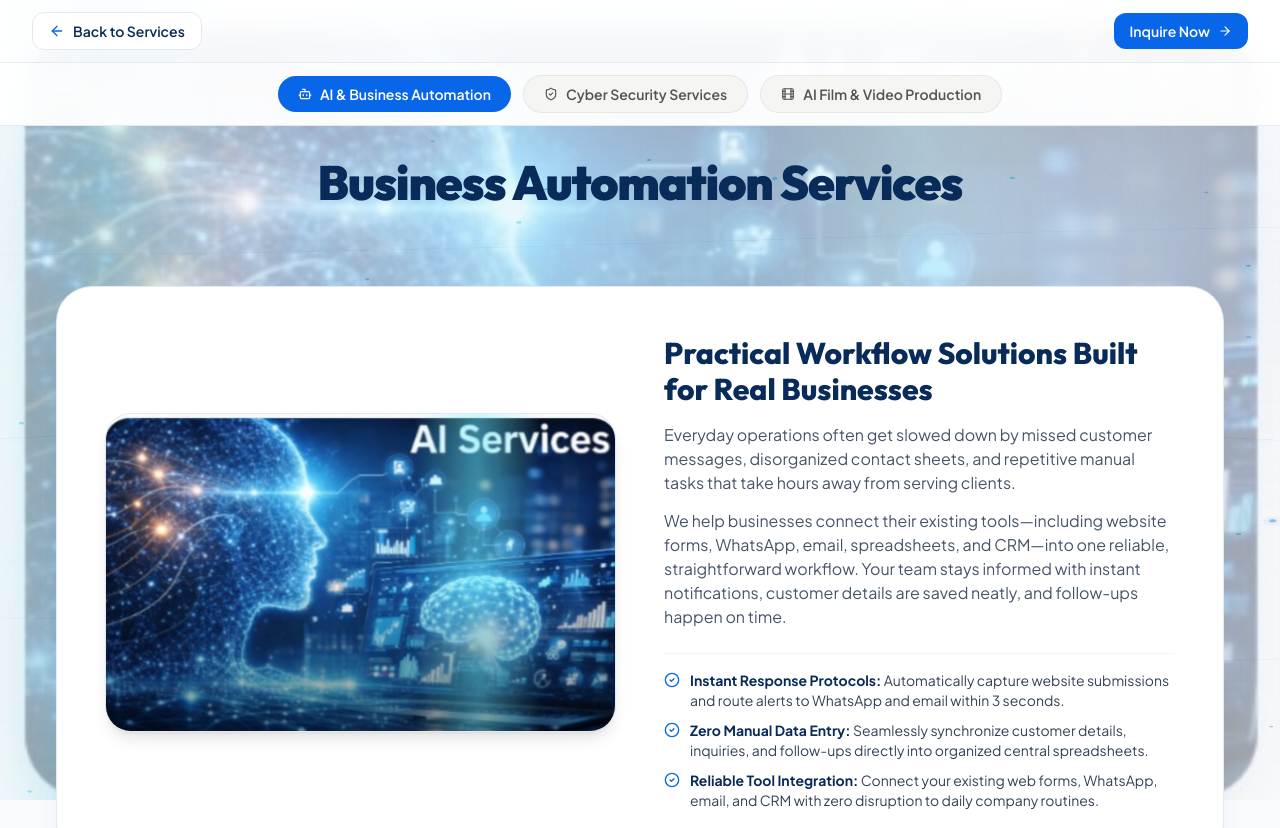
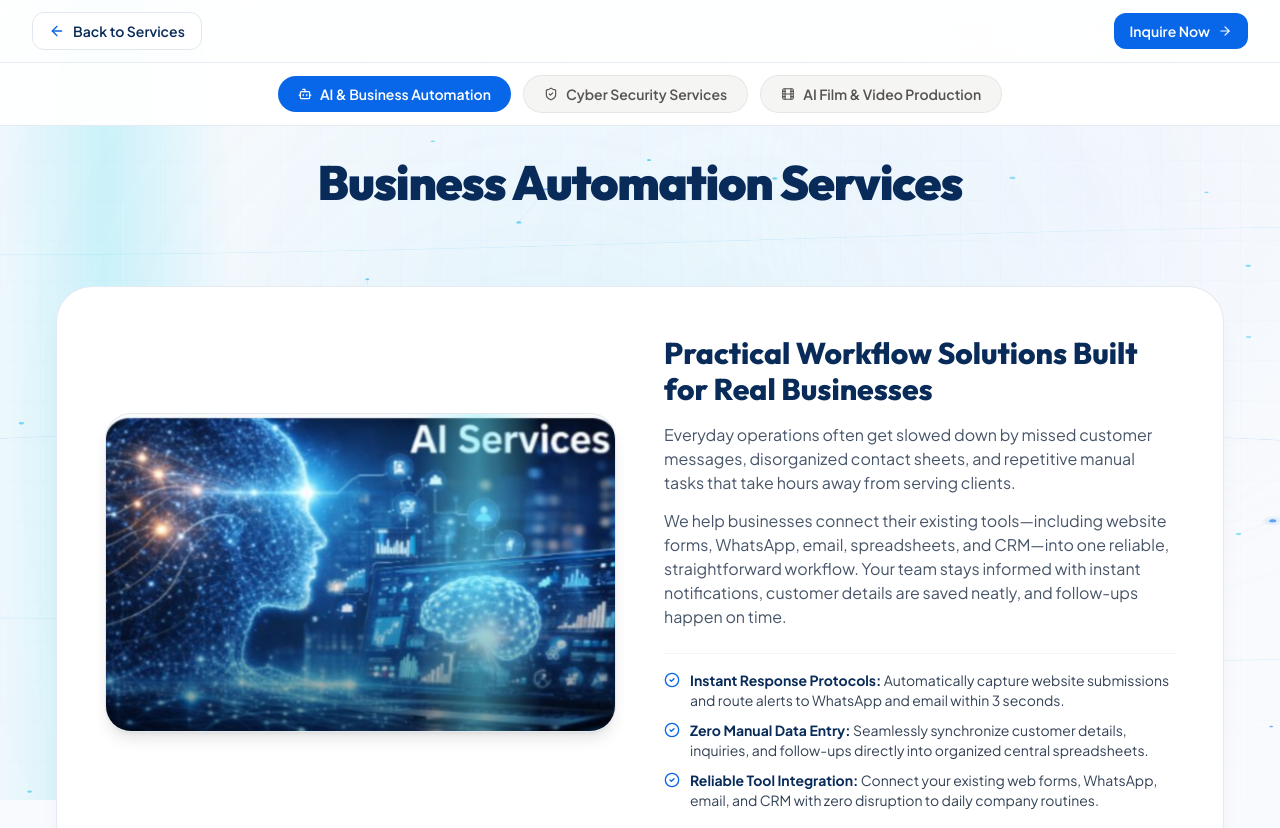
Before and after one commit to mbariya736-crypto/Kuber, a React (Vite) app: page /services/ai-services in a window 1280 px wide. Shown: the top 828 px of the page. Built offline with nearby package versions, Linux system fonts and the light colour scheme.

Commit message:
fix(services): eliminate background image flash on page open and set instant opaque splash

```diff
--- a/src/components/PracticeExperience.jsx
+++ b/src/components/PracticeExperience.jsx
@@ -38,29 +38,7 @@ import ServiceSpecificBackground from './ServiceSpecificBackground';
 function AIServicesBackground() {
   return (
     <div className="fixed inset-0 overflow-hidden pointer-events-none z-0 select-none">
-      {/* Attached AI Services Poster Artwork with Animated Breathing / Scale Pulse */}
-      <motion.div
-        animate={{
-          scale: [1, 1.03, 1],
-          opacity: [0.36, 0.46, 0.36]
-        }}
-        transition={{
-          duration: 6,
-          repeat: Infinity,
-          ease: 'easeInOut'
-        }}
-        className="absolute inset-0 w-full h-full flex items-center justify-center"
-      >
-        <img
-          src="/assets/ai-services-poster.jpg"
-          alt="AI Services Background Animation"
-          className="w-full h-full object-cover object-center filter saturate-125"
-        />
-        {/* Soft Vignette Overlay to blend seamlessly into the light background */}
-        <div className="absolute inset-0 bg-gradient-to-b from-[#F8FAFD]/92 via-[#F8FAFD]/65 to-[#F8FAFD]/95" />
-      </motion.div>
-
-      {/* Holographic Laser Scanning Sweep Across the Neural Face & Laptop Brain */}
+      {/* Holographic Laser Scanning Sweep Across the Neural Network Field */}
       <motion.div
         animate={{
           x: ['-140%', '240%']
@@ -121,29 +99,7 @@ function AIServicesBackground() {
 function CyberSecurityBackground() {
   return (
     <div className="fixed inset-0 overflow-hidden pointer-events-none z-0 select-none">
-      {/* Attached Cyber Security Poster Artwork with Animated Breathing / Scale Pulse */}
-      <motion.div
-        animate={{
-          scale: [1, 1.03, 1],
-          opacity: [0.30, 0.42, 0.30]
-        }}
-        transition={{
-          duration: 6,
-          repeat: Infinity,
-          ease: 'easeInOut'
-        }}
-        className="absolute inset-0 w-full h-full flex items-center justify-center"
-      >
-        <img
-          src="/assets/cybersecurity-2023-social_uvx3rt.png"
-          alt="Cyber Security Background Animation"
-          className="w-full h-full object-cover object-center filter saturate-125"
-        />
-        {/* Soft Vignette Overlay to blend seamlessly into the light background */}
-        <div className="absolute inset-0 bg-gradient-to-b from-[#F8FAFD]/92 via-[#F8FAFD]/65 to-[#F8FAFD]/95" />
-      </motion.div>
-
-      {/* Holographic Radar Scanner Sweep Across the Security Padlock & Threat Grid */}
+      {/* Holographic Radar Scanner Sweep Across the Security Field */}
       <motion.div
         animate={{
           x: ['-140%', '240%']
@@ -194,28 +150,6 @@ function CyberSecurityBackground() {
 function AIFilmStudioBackground() {
   return (
     <div className="fixed inset-0 overflow-hidden pointer-events-none z-0 select-none">
-      {/* Attached AI Film Studio Poster Artwork with Animated Breathing / Scale Pulse */}
-      <motion.div
-        animate={{
-          scale: [1, 1.03, 1],
-          opacity: [0.32, 0.44, 0.32]
-        }}
-        transition={{
-          duration: 6,
-          repeat: Infinity,
-          ease: 'easeInOut'
-        }}
-        className="absolute inset-0 w-full h-full flex items-center justify-center"
-      >
-        <img
-          src="/assets/Futuristic-studio-for-AI-driven-creations.webp"
-          alt="AI Film Studio Background Animation"
-          className="w-full h-full object-cover object-center filter saturate-125"
-        />
-        {/* Soft Vignette Overlay to blend seamlessly into the light background */}
-        <div className="absolute inset-0 bg-gradient-to-b from-[#F8FAFD]/92 via-[#F8FAFD]/65 to-[#F8FAFD]/95" />
-      </motion.div>
-
       {/* Cinematic Anamorphic Light Drift Sweep */}
       <motion.div
         animate={{
--- a/src/components/ServicePosterSplashScreen.jsx
+++ b/src/components/ServicePosterSplashScreen.jsx
@@ -59,7 +59,7 @@ export default function ServicePosterSplashScreen({ serviceId = 'ai-services', o
 
   return (
     <motion.div
-      initial={{ opacity: 0 }}
+      initial={{ opacity: 1 }}
       animate={{ opacity: 1 }}
       exit={{ opacity: 0, scale: 1.02 }}
       transition={{ duration: 0.45, ease: [0.16, 1, 0.3, 1] }}
```
